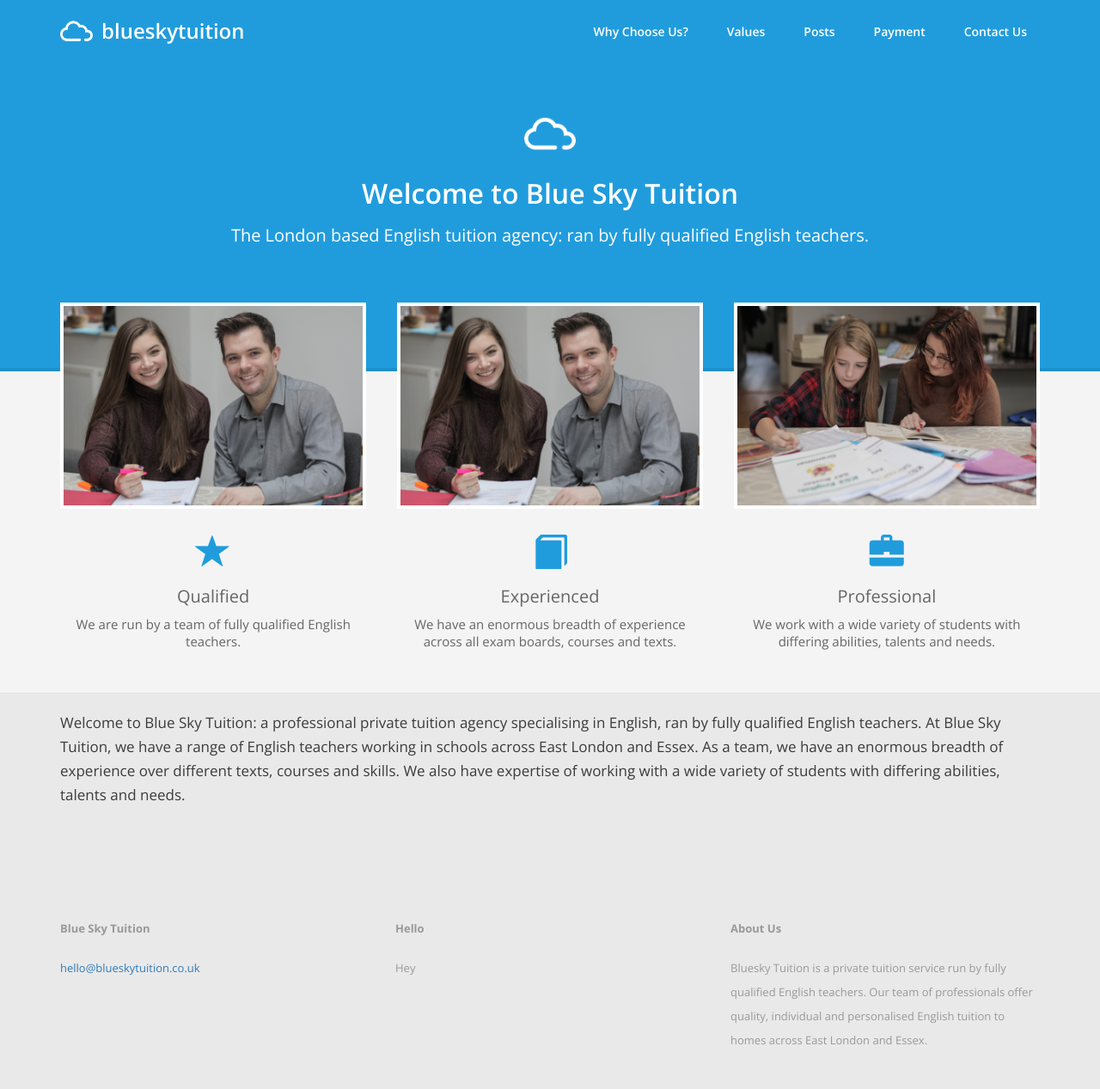
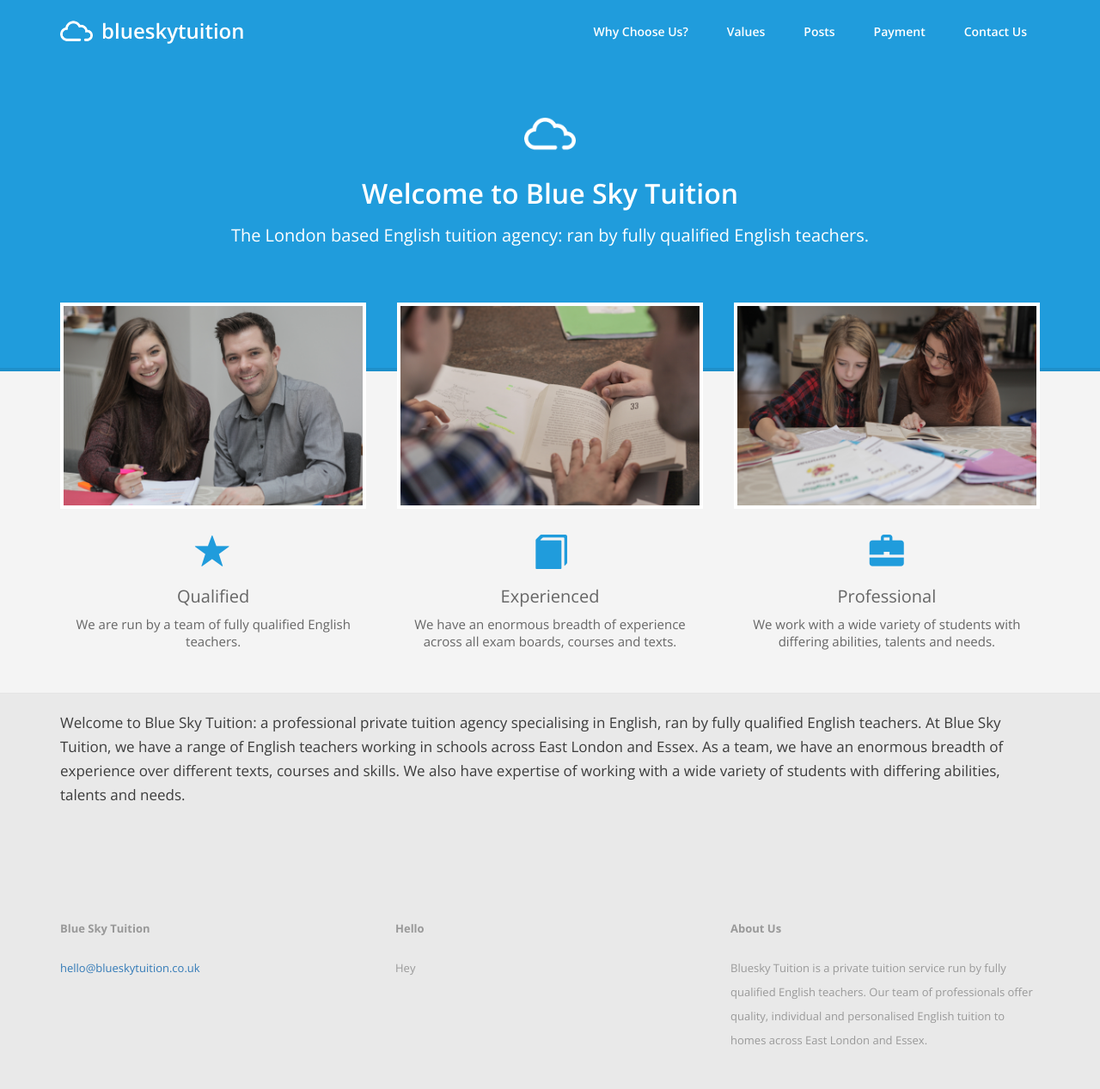
Before and after one commit to 01taylop/blue-sky-tuition, a Jekyll site: the page built from index.html, in a window 1280 px wide. Shown: the whole page at 86% size. Built offline with Jekyll 4.4.1, drawn with Linux system fonts in a browser that asks for light colours.

Commit message:
Add a temp center image

```diff
--- a/_includes/features/home.html
+++ b/_includes/features/home.html
@@ -21,7 +21,7 @@
       </div>
       <div class="spacer"></div>
       <div class="grid-item">
-        <img src="{{ site.baseurl }}/assets/home_left.jpg" />
+        <img src="{{ site.baseurl }}/assets/home_center.jpg" />
         <div class="quality">
           <span class="glyphicon glyphicon-book" aria-hidden="true"></span>
           <h2>Experienced</h2>
```
Also changed, not shown: assets/home_center.jpg (added).
